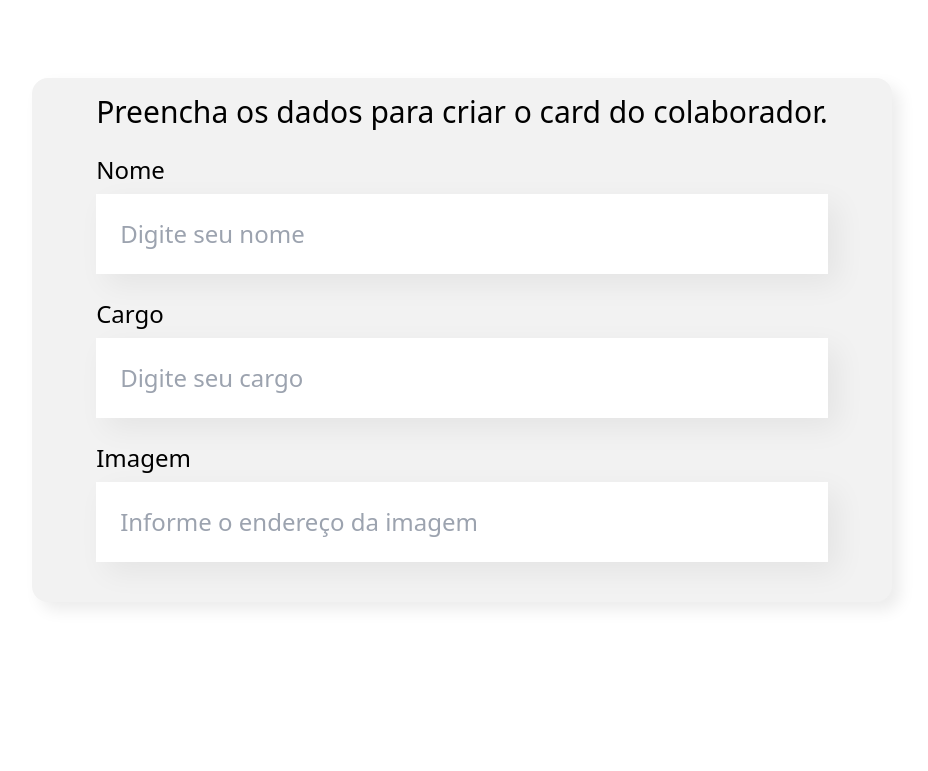
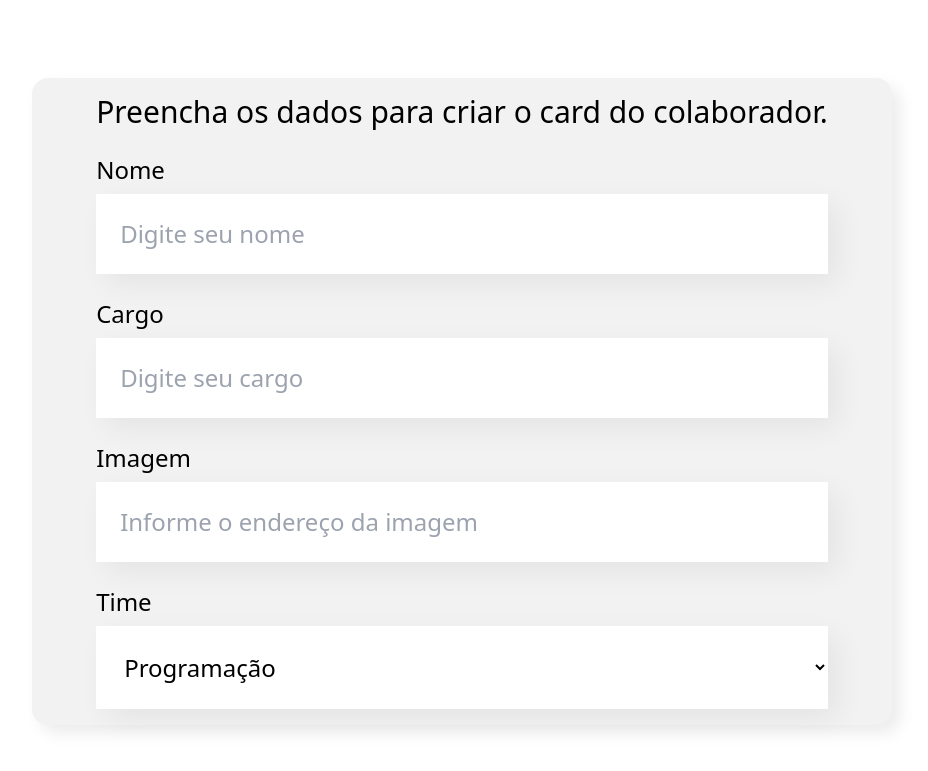
Before and after one commit to guilhermegoulart/organo, a React (Create React App) app: page / in a window 1280 px wide. Shown: the part 496-1267 px from the top of the page, without its empty margins (178-1106 px from the left). Before the commit the page ends 1178 px from the top, so only its background shows below. Built offline with nearby package versions, Linux system fonts and the light colour scheme.

Commit message:
DropdownList, using props, map and key parameter; Put the new componet in the form, creating a array of strings (itens); Stylizing with tailwind css framework, and... Using the map method to create the itens, with arrow funtion.

```diff
--- /dev/null
+++ b/src/components/DropdownList.jsx
@@ -0,0 +1,12 @@
+export function DropDownList(props) {
+  return (
+    <div>
+      <label className=" block mb-2 text-2xl">{props.label}</label>
+      <select className="bg-white shadow-3xl w-full border-none text-2xl p-6">
+        {props.itens.map((item, index) => (
+          <option key={index}>{item}</option>
+        ))}
+      </select>
+    </div>
+  );
+}
--- a/src/components/Form.jsx
+++ b/src/components/Form.jsx
@@ -1,6 +1,17 @@
+import { DropDownList } from "./DropdownList";
 import { TextField } from "./TextField";
 
 export function Form(props) {
+  const teams = [
+    "Programação",
+    "Front-End",
+    "DataScience",
+    "DevOps",
+    "UX e Design",
+    "Mobile",
+    "Inovacão e Gestão",
+  ];
+
   return (
     <section className="flex justify-center ">
       <form className="my-20 mx-0 bg-cinza rounded-2xl py-4 px-16 shadow-2 ">
@@ -10,6 +21,7 @@ export function Form(props) {
         <TextField label="Nome" placeholder="Digite seu nome" />
         <TextField label="Cargo" placeholder="Digite seu cargo" />
         <TextField label="Imagem" placeholder="Informe o endereço da imagem" />
+        <DropDownList label="Time" itens={teams} />
       </form>
     </section>
   );
```
